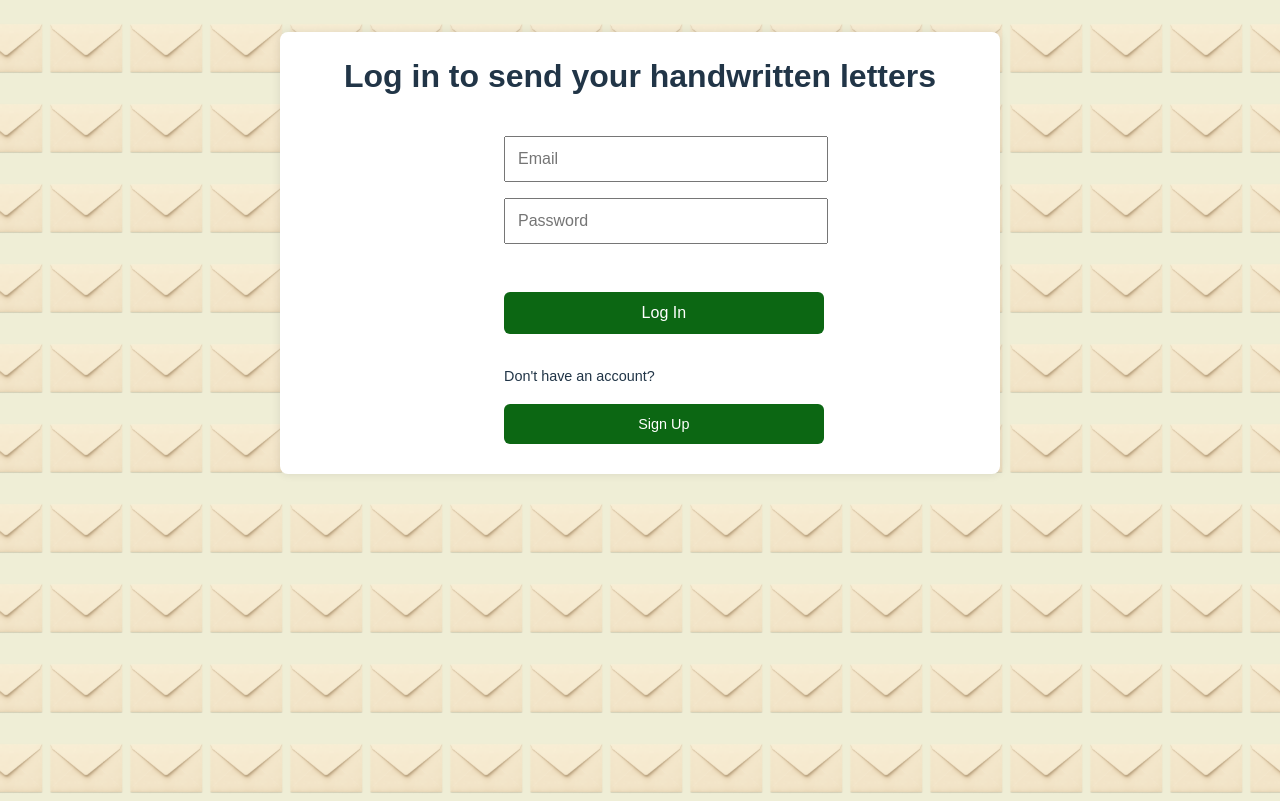
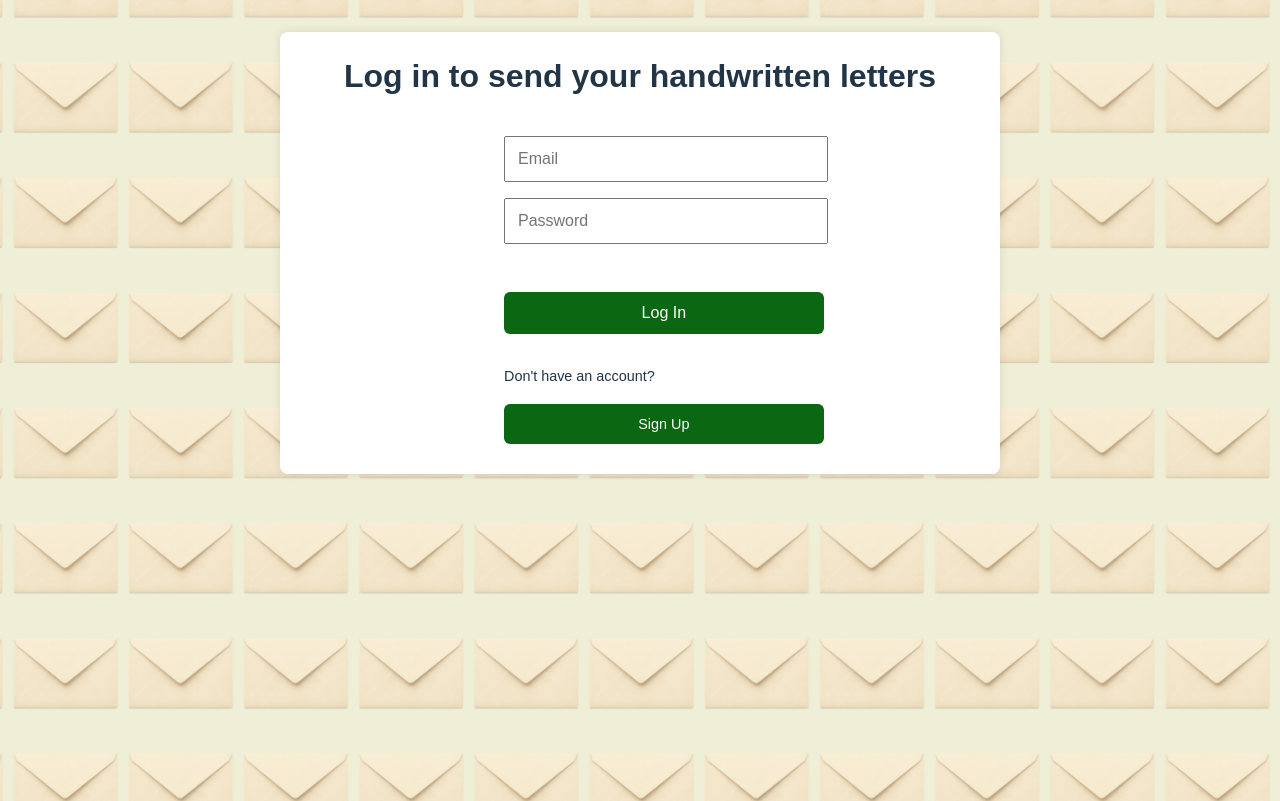
Before and after one commit to emilymtwfy/slow-tech-movement, a React (Vite) app: page / in a window 1280 px wide. Shown: the top 801 px of the page. Built offline with nearby package versions, Linux system fonts and the light colour scheme; no server answers.

Commit message:
Taking out fixed pixel sizes where possible

```diff
--- a/src/App.css
+++ b/src/App.css
@@ -67,7 +67,7 @@
   height: 300%;
   background-image: url('/envelope.png'); /* or '/flying-envelopes.gif' if that’s what you're using */
   background-repeat: repeat;
-  background-size: 80px 80px;
+  background-size: 3%;
   opacity: 0.7;
   animation: floatEnvelopes 30s linear infinite;
   z-index: 0;
--- a/src/Login.css
+++ b/src/Login.css
@@ -7,9 +7,7 @@
   padding-left: 4rem;
   border-radius: 8px;
   box-shadow: 0 0 10px rgba(0, 0, 0, 0.1);
-  max-width: 800px;
   width: 100%;
-  min-height: 400px;
   display: flex;
   flex-direction: column;
   justify-content: center;
--- a/src/components/LetterForm.css
+++ b/src/components/LetterForm.css
@@ -1,5 +1,4 @@
 .letter-form {
-    width: 900px;
   box-sizing: border-box;
     background: white;
   margin-left: -8rem; /* or -4rem, depending on how far you want to shift */
```
